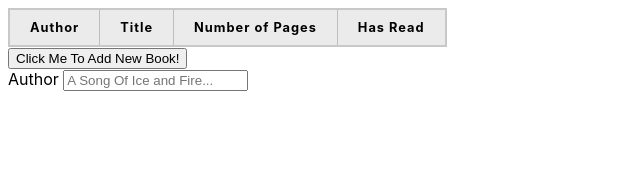
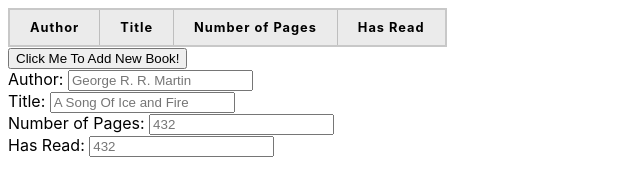
Before and after one commit to OptimisticTrousers/library, a plain HTML site: page index.html in a window 1280 px wide. Shown: the whole page, without its empty margins (0-640 px from the left). Drawn offline with Linux system fonts and the light colour scheme.

Commit message:
Adding basic form with author name, book title, number of pages, and a boolean value, 'has read'

```diff
--- a/index.html
+++ b/index.html
@@ -23,8 +23,23 @@
     </table>
     <button class="add-new-book">Click Me To Add New Book!</button>
     <form>
-      <label for="firstName">Author</label>
-      <input type="text" id="firstName" placeholder="A Song Of Ice and Fire...">
+      <div>
+        <label for="author">Author:</label>
+        <input type="text" id="author" placeholder="George R. R. Martin">
+      </div>
+      <div>
+        <label for="title">Title:</label>
+        <input type="text" id="title" placeholder="A Song Of Ice and Fire">
+      </div>
+      <div>
+        <label for="pages">Number of Pages:</label>
+        <input type="text" id="pages" placeholder="432">
+      </div>
+      <div>
+        <label for="has_read">Has Read:</label>
+        <input type="text" id="has_read" placeholder="432">
+      </div>
+
     </form>
 	<script src="script.js"></script>
   </body>
```
